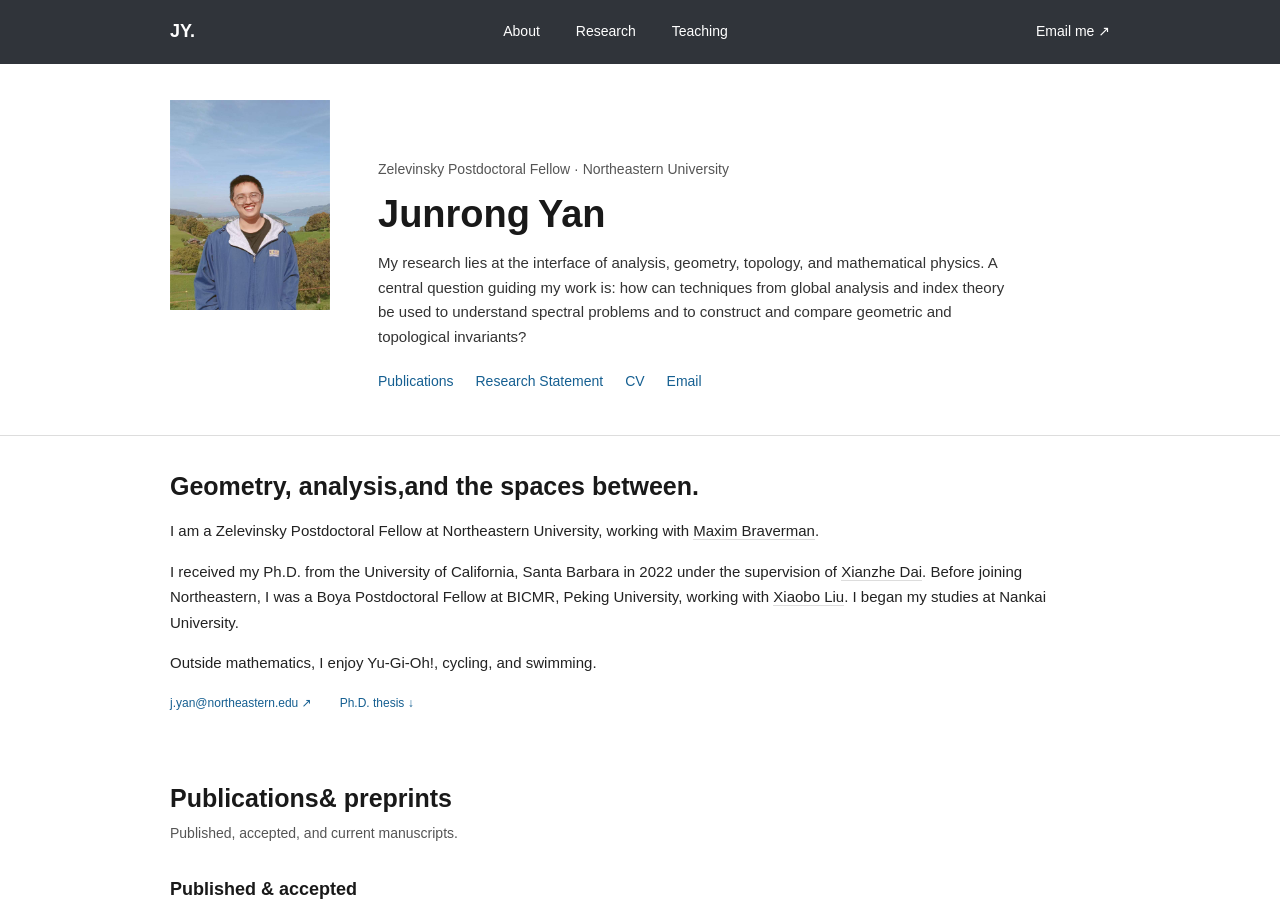
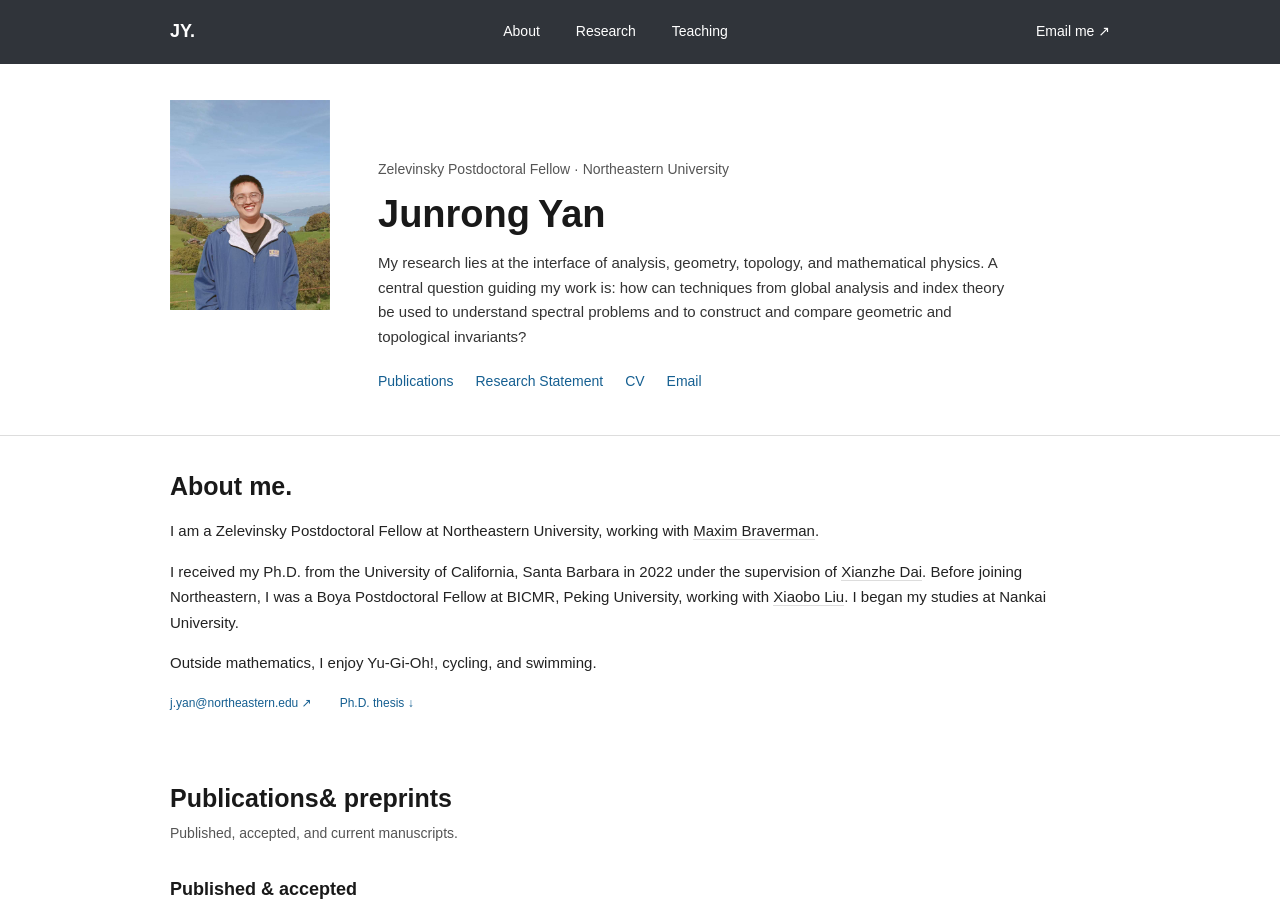
Before and after one commit to j-yan783/j-yan_math.github.io, a Jekyll site: the page index.html, which Jekyll copies as it is, in a window 1280 px wide and 900 px high. Built offline with Jekyll 4.4.1, drawn with Linux system fonts in a browser that asks for light colours.

Commit message:
Update index.html

```diff
--- a/index.html
+++ b/index.html
@@ -17,7 +17,7 @@
         alt="Junrong Yan"
       >
       <div class="profile-meta"><span>Current appointment</span><strong>Zelevinsky Postdoctoral Fellow</strong><p>Northeastern University<br>Boston, Massachusetts</p></div></aside><div class="hero-number" aria-hidden="true">01</div></section>
-  <section class="section about" id="about"><div class="section-kicker"><span>01</span><p>About</p></div><div class="about-body"><h2>Geometry, analysis,<br>and the spaces <em>between.</em></h2><div class="about-copy"><p class="large">I am a Zelevinsky Postdoctoral Fellow at Northeastern University, working with <a href="https://cos.northeastern.edu/people/maxim-braverman/">Maxim Braverman</a>.</p><p>I received my Ph.D. from the University of California, Santa Barbara in 2022 under the supervision of <a href="http://web.math.ucsb.edu/~dai/">Xianzhe Dai</a>. Before joining Northeastern, I was a Boya Postdoctoral Fellow at BICMR, Peking University, working with <a href="https://bicmr.pku.edu.cn/~xbliu/">Xiaobo Liu</a>. I began my studies at Nankai University.</p><p>Outside mathematics, I enjoy Yu-Gi-Oh!, cycling, and swimming.</p><div class="quick-links"><a href="mailto:j.yan@northeastern.edu">j.yan@northeastern.edu ↗</a><a href="dissertation (3).pdf">Ph.D. thesis ↓</a></div></div></div></section>
+  <section class="section about" id="about"><div class="section-kicker"><span>01</span><p>About</p></div><div class="about-body"><h2>About me.</em></h2><div class="about-copy"><p class="large">I am a Zelevinsky Postdoctoral Fellow at Northeastern University, working with <a href="https://cos.northeastern.edu/people/maxim-braverman/">Maxim Braverman</a>.</p><p>I received my Ph.D. from the University of California, Santa Barbara in 2022 under the supervision of <a href="http://web.math.ucsb.edu/~dai/">Xianzhe Dai</a>. Before joining Northeastern, I was a Boya Postdoctoral Fellow at BICMR, Peking University, working with <a href="https://bicmr.pku.edu.cn/~xbliu/">Xiaobo Liu</a>. I began my studies at Nankai University.</p><p>Outside mathematics, I enjoy Yu-Gi-Oh!, cycling, and swimming.</p><div class="quick-links"><a href="mailto:j.yan@northeastern.edu">j.yan@northeastern.edu ↗</a><a href="dissertation (3).pdf">Ph.D. thesis ↓</a></div></div></div></section>
   <section class="section research" id="projects"><div class="section-kicker light"><span>03</span><p>Current projects</p></div><div class="research-intro"><h2>Current<br><em> directions</em></h2><p>My work sits at the intersection of global analysis on manifolds, quantum field theory, and partial differential equations—with a focus on spectral invariants, Landau–Ginzburg models, and holomorphic field theories.</p></div><div class="projects">
     <article><span>01</span><div><h3>Higher Cheeger–Müller / Bismut–Zhang theorem</h3><p>Higher torsion, generalized Morse functions, and excision. Joint with Martin Puchol and Yeping Zhang.</p></div></article>
     <article><span>02</span><div><h3>Gluing formulas for global invariants</h3><p>Analytic and topological gluing phenomena for spectral invariants and torsion forms.</p></div></article>
```
